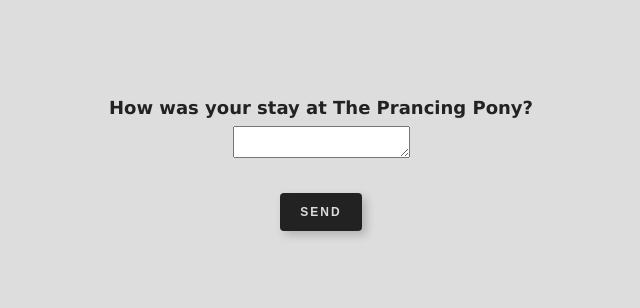
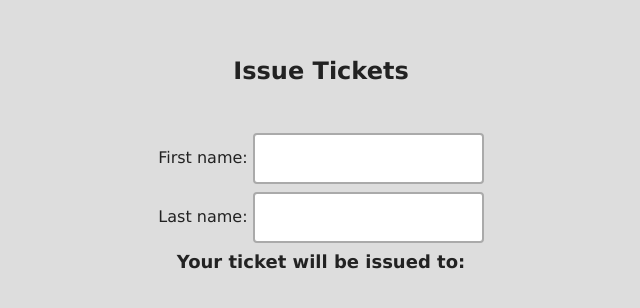
Before and after one commit to thedevangvishnu/mastering-react, a React (Create React App) app in the folder react.dev-docs/topics/3-managing-state/: page / in a window 1280 px wide. Shown: the part 236-544 px from the top of the page, without its empty margins (319-959 px from the left). Built offline with nearby package versions, Linux system fonts and the light colour scheme.

Commit message:
Practice removing redundant states
Work through exercises to understand how to remove redundancy
in state structure.

```diff
--- a/react.dev-docs/topics/3-managing-state/src/App.js
+++ b/react.dev-docs/topics/3-managing-state/src/App.js
@@ -1,5 +1,5 @@
 import "./subtopics/global.css";
-import Setup from "./subtopics/2-choosing-the-state-structure/4-non-contradictory-states";
+import Setup from "./subtopics/2-choosing-the-state-structure/6-non-redundant-states";
 
 const App = () => {
   return (
--- /dev/null
+++ b/react.dev-docs/topics/3-managing-state/src/subtopics/2-choosing-the-state-structure/6-non-redundant-states.jsx
@@ -0,0 +1,34 @@
+import { useState } from "react";
+
+export default function Form() {
+  const [firstName, setFirstName] = useState("");
+  const [lastName, setLastName] = useState("");
+
+  const fullName = firstName + " " + lastName;
+
+  function handleFirstNameChange(e) {
+    setFirstName(e.target.value);
+  }
+
+  function handleLastNameChange(e) {
+    setLastName(e.target.value);
+  }
+
+  return (
+    <>
+      <h2 className="app__title">Issue Tickets</h2>
+      <div className="form">
+        <label>
+          First name:{" "}
+          <input value={firstName} onChange={handleFirstNameChange} />
+        </label>
+        <label>
+          Last name: <input value={lastName} onChange={handleLastNameChange} />
+        </label>
+        <h3>
+          Your ticket will be issued to: <b>{fullName}</b>
+        </h3>
+      </div>
+    </>
+  );
+}
```
Also changed, not shown: react.dev-docs/topics/3-managing-state/src/subtopics/2-choosing-the-state-structure/5-redundant-states.jsx (added, +37 -0 lines).
